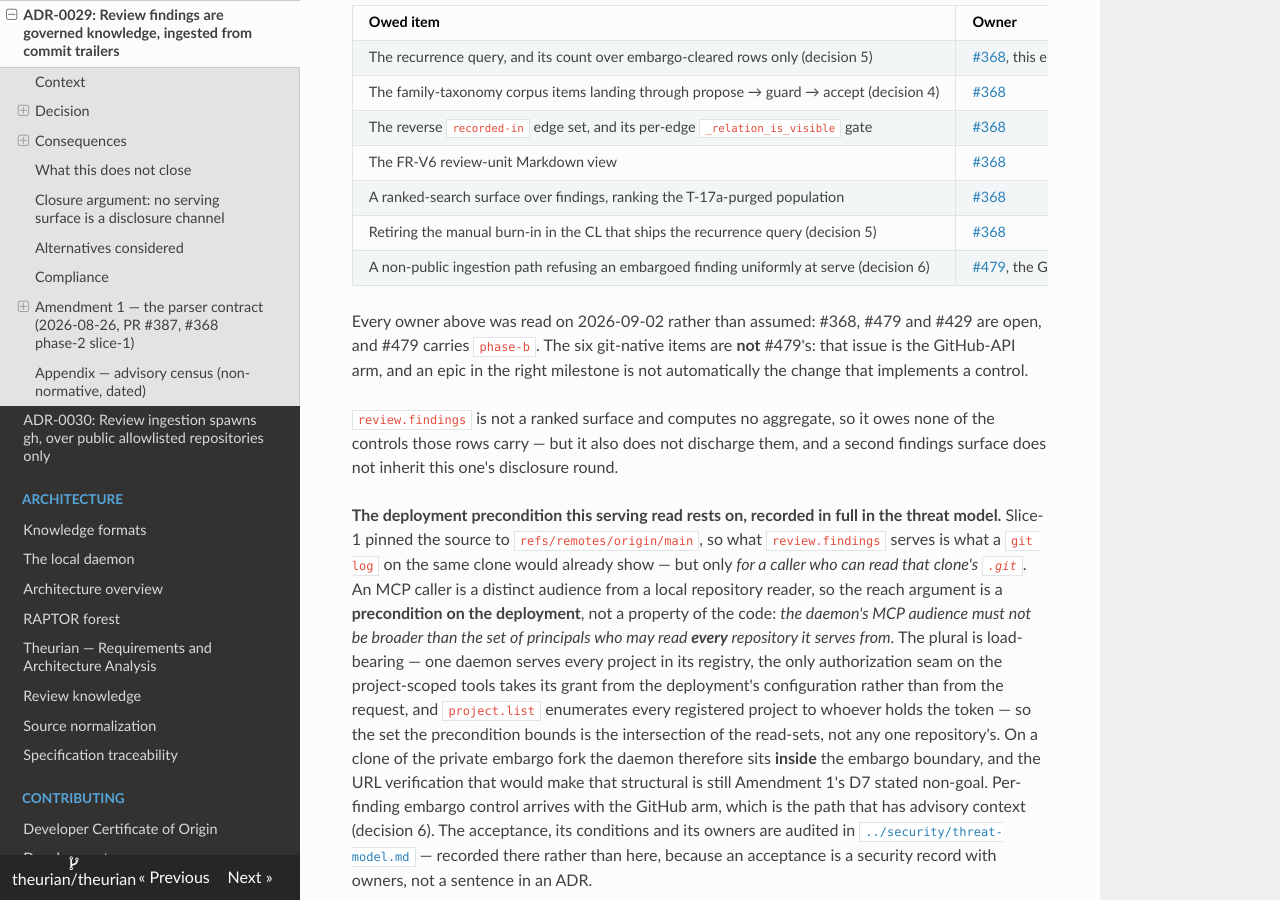
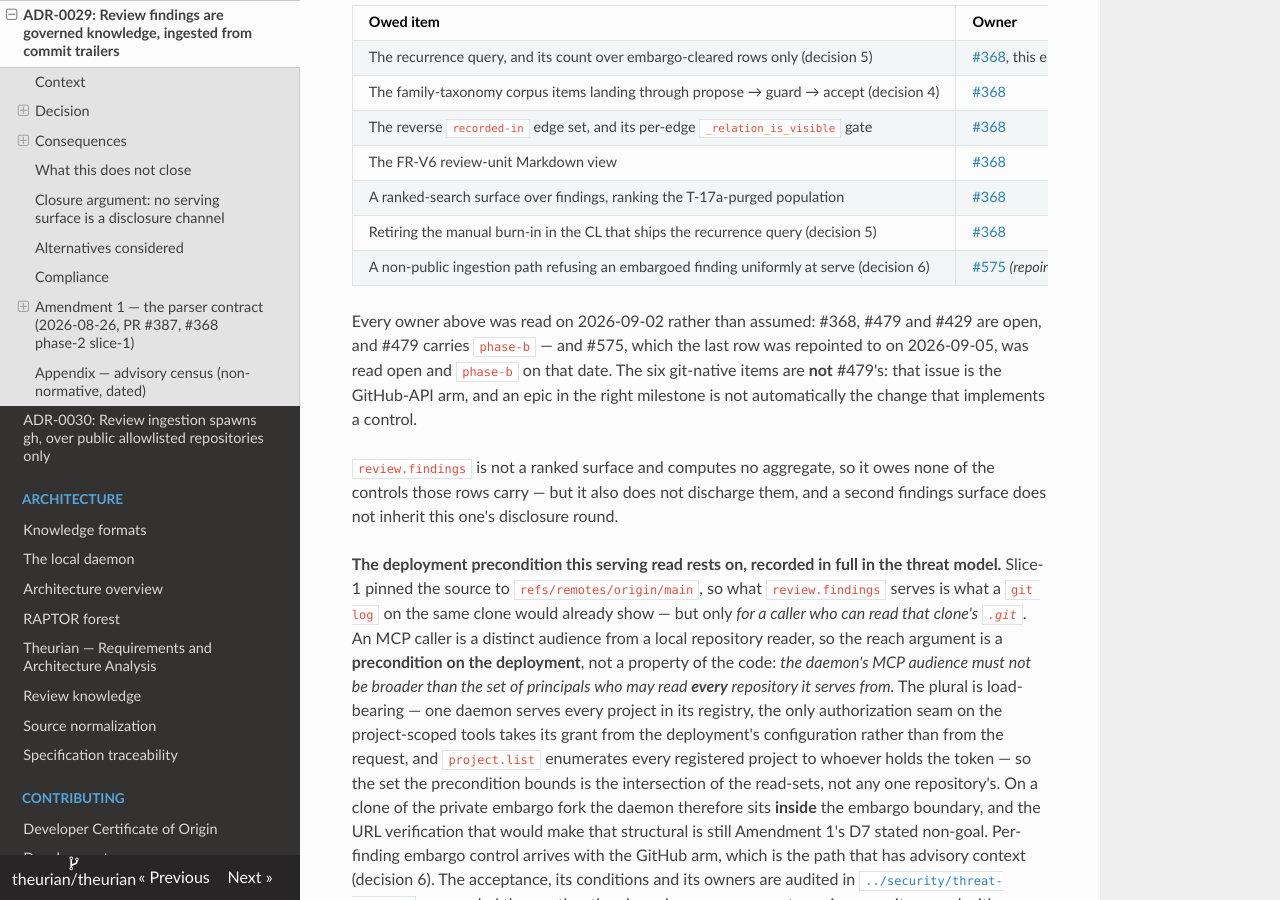
Before and after one commit to theurian/theurian, an MkDocs documentation site: the page built from docs/adr/0029-review-findings-are-governed-knowledge.md, in a window 1280 px wide and 900 px high, scrolled down 23136 px. Built offline with MkDocs 1.6.1, drawn with Linux system fonts in a browser that asks for light colours.

Commit message:
docs(adr): repoint ADR-0029's embargo-refusal row at its real owner
ADR-0029's owed table assigned "a non-public ingestion path refusing an
embargoed finding uniformly at serve" to 479. ADR-0030 scopes 479 to public
repositories, so 479 would no longer be the change that implements it — the
owner-position defect this project has now hit three times on these numbers.

The row names 575 (open, phase-b, read on 2026-09-05), with a dated
parenthetical stating why it moved. The owner-read sentence below the table
gains 575 so its "every owner was read" claim stays true.

Review-Finding: security HIGH — the embargo/uniform-refusal owed item lost its recorded owner when its designated owner was scoped away from it
Signed-off-by: Takehide Uchida <utchy@graphnote-design.com>

```diff
--- a/docs/adr/0029-review-findings-are-governed-knowledge.md
+++ b/docs/adr/0029-review-findings-are-governed-knowledge.md
@@ -1118,10 +1118,11 @@
 | The FR-V6 review-unit Markdown view | [#368](https://github.com/theurian/theurian/issues/368) |
 | A ranked-search surface over findings, ranking the T-17a-purged population | [#368](https://github.com/theurian/theurian/issues/368) |
 | Retiring the manual burn-in in the CL that ships the recurrence query (decision 5) | [#368](https://github.com/theurian/theurian/issues/368) |
-| A non-public ingestion path refusing an embargoed finding uniformly at serve (decision 6) | [#479](https://github.com/theurian/theurian/issues/479), the GitHub arm that has advisory context, which needs [#429](https://github.com/theurian/theurian/issues/429)'s fetch controls first |
+| A non-public ingestion path refusing an embargoed finding uniformly at serve (decision 6) | [#575](https://github.com/theurian/theurian/issues/575) *(repointed to #575, 2026-09-05: [ADR-0030](0030-github-review-ingestion-spawns-gh.md) scoped [#479](https://github.com/theurian/theurian/issues/479) to public repositories, so #479 is no longer the change that would implement this control)*, which needs [#429](https://github.com/theurian/theurian/issues/429)'s fetch controls first |
 
 Every owner above was read on 2026-09-02 rather than assumed: #368, #479 and #429
-are open, and #479 carries `phase-b`. The six git-native items are **not** #479's:
+are open, and #479 carries `phase-b` — and #575, which the last row was repointed
+to on 2026-09-05, was read open and `phase-b` on that date. The six git-native items are **not** #479's:
 that issue is the GitHub-API arm, and an epic in the right milestone is not
 automatically the change that implements a control.
 
```
